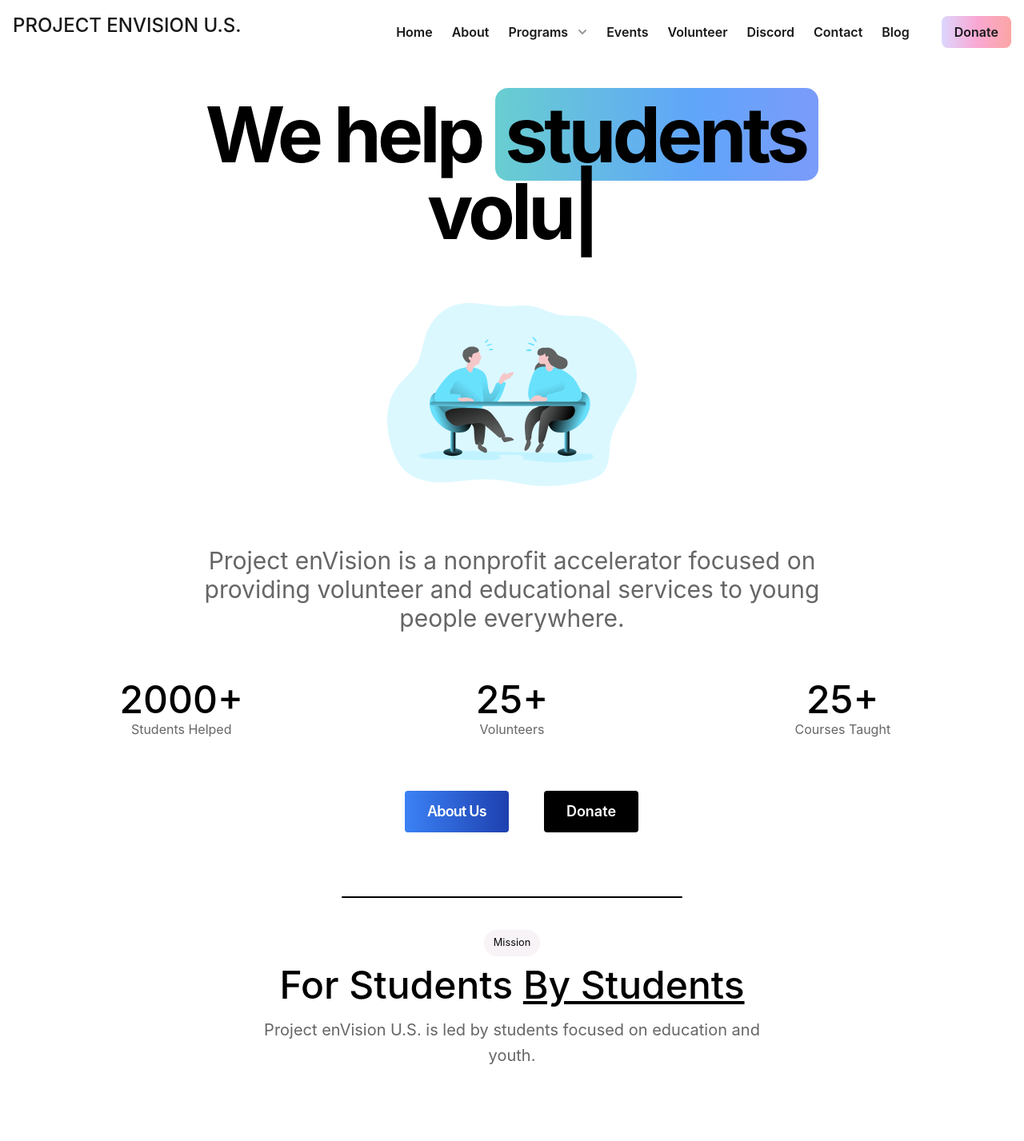
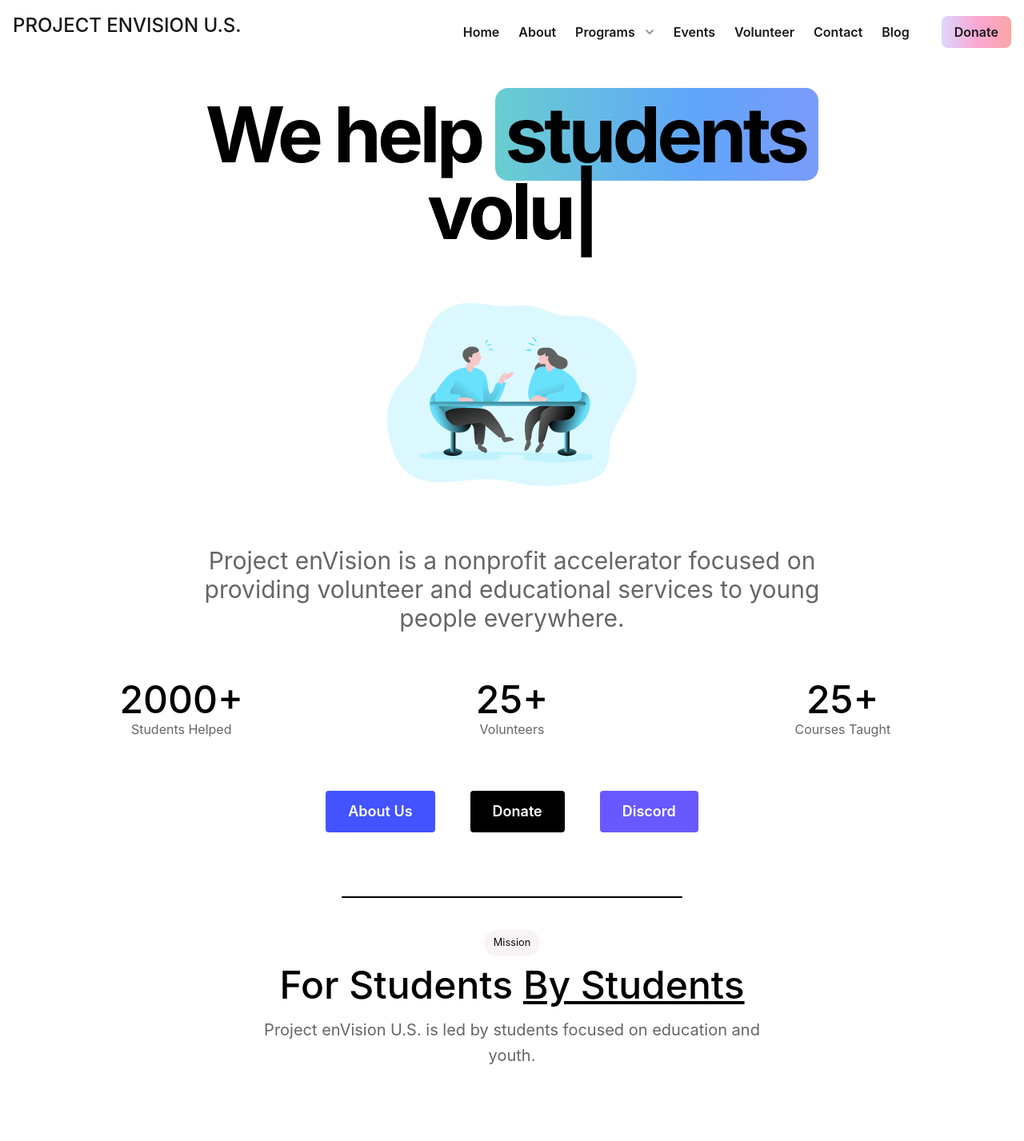
Before and after one commit to envisionnew/envisionnew.org, a Next.js app: page / in a window 1280 px wide. Shown: the top 1427 px of the page at 80% size. Built offline with nearby package versions, Linux system fonts and the light colour scheme; no server answers; what @tailwindcss/typography would draw is missing.

Commit message:
[:sparkles] add project carbon

```diff
--- a/components/Header.js
+++ b/components/Header.js
@@ -130,6 +130,18 @@
                       </div>
                     </a>
                     {/* </Link> */}
+                    {/* <Link href="/programs/lotus"> */}
+                    <a
+                      href="/programs/carbon"
+                      className="flex items-start p-3 -m-3 rounded-lg hover:bg-gray-200 tr04"
+                    >
+                      <div className="ml-4">
+                        <p className="text-base font-medium text-black">
+                          Project Carbon
+                        </p>
+                      </div>
+                    </a>
+                    {/* </Link> */}
                     <Link href="/programs/tutoring">
                       <a className="flex items-start p-3 -m-3 rounded-lg hover:bg-gray-200 tr04">
                         <div className="ml-4">
@@ -148,9 +160,6 @@
             </Link>
             <Link href="/#volunteer">
               <a className="mr-6 hover:text-gray-500">Volunteer</a>
-            </Link>
-            <Link href="/discord">
-              <a className="mr-6 hover:text-gray-500">Discord</a>
             </Link>
             <Link href="/contact">
               <a className="mt-4 mr-6 md:mt-0 hover:text-gray-500">Contact</a>
--- a/next.config.js
+++ b/next.config.js
@@ -34,6 +34,11 @@
         permanent: true
       },
       {
+        source: '/donate',
+        destination: 'https://donorbox.org/project-envision',
+        permanent: true
+      },
+      {
         source: '/discord',
         destination: 'https://discord.gg/Gu5Q5PUNj2',
         permanent: true
--- a/pages/_document.js
+++ b/pages/_document.js
@@ -5,7 +5,7 @@
     return (
       <Html lang="en">
         <Head>
-          <meta charset="utf-8" />
+          <meta charSet="utf-8" />
           <meta name="author" content="Project enVision U.S." />
           <meta property="og:type" content="website" />
           <meta property="og:image" content={`/favicon/send.png`} />
@@ -19,7 +19,12 @@
             name="description"
             content="Project enVision U.S. is a 501(c)-3 nonprofit organization dedicated to providing educational services to students everywhere."
           />
-          <script async defer data-website-id="3c09e298-ff42-42cd-8f00-e2b498bbc8a6" src="https://umami.saurish.com/umami.js"></script>
+          <script
+            async
+            defer
+            data-website-id="3c09e298-ff42-42cd-8f00-e2b498bbc8a6"
+            src="https://umami.saurish.com/umami.js"
+          ></script>
         </Head>
         <body>
           <Main />
--- a/pages/about.js
+++ b/pages/about.js
@@ -27,12 +27,14 @@
     name: 'Varun Bommaji',
     position: 'Secretary',
     image: 'varun.jpeg',
+    website: 'https://instagram.com/varunbommaji',
     bio: 'Junior at Evergreen Valley High School'
   },
   {
     name: 'Vikram Dhillon',
     position: 'Director of Tutoring',
     image: 'vikram.jpg',
+    website: 'https://instagram.com/dhill0n_vikram',
     bio: 'Junior at Evergreen Valley High School'
   },
   {
@@ -46,6 +48,7 @@
     name: 'Parth Paliwal',
     position: 'Director of Computer Science',
     image: 'parth.jpeg',
+    website: 'https://instagram.com/parthpaliwalofficial',
     bio: 'Junior at Evergreen Valley High School'
   },
   {
@@ -58,25 +61,36 @@
     name: 'Amaya Khan',
     position: 'Director of Public Relations',
     image: 'amaya.jpeg',
+    website: 'https://instagram.com/amayakhan0220',
     bio: 'Junior at Evergreen Valley High School'
   },
   {
     name: 'Ankit Kapoor',
     position: 'Director of Outreach',
     image: 'ankit.jpeg',
+    website: 'https://instagram.com/a3kitxkapoor',
     bio: 'Senior at Evergreen Valley High School'
   },
   {
     name: 'Ayush Agarwal',
     position: 'Director of Debate',
     image: 'ayush-2.jpeg',
+    website: 'https://instagram.com/ayudaagarwal',
     bio: 'Junior at BASIS Independent Silicon Valley'
   },
   {
     name: 'Rishi Singh',
     position: 'Director of Robotics',
     image: 'rishi.jpeg',
+    website: 'https://www.instagram.com/rishi.19',
     bio: 'Junior at Evergreen Valley High School'
+  },
+  {
+    name: 'Kshitij Teotia',
+    position: 'Director of Project Carbon',
+    website: 'https://www.instagram.com/kshitij.teotia/',
+    image: 'kshitij.jpeg',
+    bio: 'Sophomore at Evergreen Valley High School'
   },
   {
     name: 'Aditi Umapathy',
--- a/pages/contact.js
+++ b/pages/contact.js
@@ -181,6 +181,16 @@
                   <p className="my-5 leading-normal">
                     San Jose, California, United States
                   </p>
+                  <Link href="/about">
+                    <a
+                      className="inline-flex items-center py-3 font-semibold text-white transition duration-500 ease-in-out transform bg-transparent rounded px-7 text-md md:mt-0 hover:text-white bg-buttonPurple hover:bg-buttonBlue"
+                      aria-label="about-us"
+                    >
+                      <div className="flex text-lg">
+                        <span className="justify-center">Discord</span>
+                      </div>
+                    </a>
+                  </Link>
                 </div>
               </div>
             </form>
--- a/pages/index.js
+++ b/pages/index.js
@@ -119,10 +119,10 @@
                 </div>
               </div>
             </section>
-            <div className="mt-6 ml-6 text-center">
+            <div className="mt-6 text-center">
               <Link href="/about">
                 <a
-                  className="inline-flex items-center py-3 mb-8 font-semibold tracking-tighter text-white transition duration-500 ease-in-out transform bg-transparent rounded px-7 bg-gradient-to-r from-blue-500 to-blue-800 text-md md:mt-0 focus:shadow-outline"
+                  className="inline-flex items-center py-3 mb-8 font-semibold text-white transition duration-500 ease-in-out transform bg-transparent rounded px-7 bg-buttonBlue hover:bg-buttonPurple"
                   aria-label="about-us"
                 >
                   <div className="flex text-lg">
@@ -131,15 +131,27 @@
                 </a>
               </Link>
               <br className="sm:hidden" />
+              <Link href="/donate">
                 <a
-                className="inline-flex items-center py-3 font-semibold text-white transition duration-500 ease-in-out transform bg-transparent bg-black rounded px-7 lg:ml-11 md:ml-11 text-md md:mt-0 hover:text-white hover:bg-black focus:shadow-outline"
+                  className="inline-flex items-center py-3 font-semibold text-white transition duration-500 ease-in-out transform bg-transparent bg-black rounded px-7 md:ml-11 hover:bg-gray-900"
                   aria-label="donate"
-                href="https://donorbox.org/project-envision"
                 >
                   <div className="flex text-lg">
                     <span className="justify-center">Donate</span>
                   </div>
                 </a>
+              </Link>
+              <br className="sm:hidden" />
+              <Link href="/about">
+                <a
+                  className="inline-flex items-center py-3 font-semibold text-white transition duration-500 ease-in-out transform bg-transparent rounded px-7 md:ml-11 text-md md:mt-0 hover:text-white bg-buttonPurple hover:bg-buttonBlue"
+                  aria-label="about-us"
+                >
+                  <div className="flex text-lg">
+                    <span className="justify-center">Discord</span>
+                  </div>
+                </a>
+              </Link>
             </div>
           </div>
         </div>
--- a/tailwind.config.js
+++ b/tailwind.config.js
@@ -71,7 +71,9 @@
         teal: colors.teal,
         rose: colors.rose,
         lightBlue: colors.lightBlue,
-        sky: colors.sky
+        sky: colors.sky,
+        buttonPurple: '#6859ff',
+        buttonBlue: '#4353FF'
       }
     }
   },
```
Lines whose indentation alone changed are shown as unchanged.
